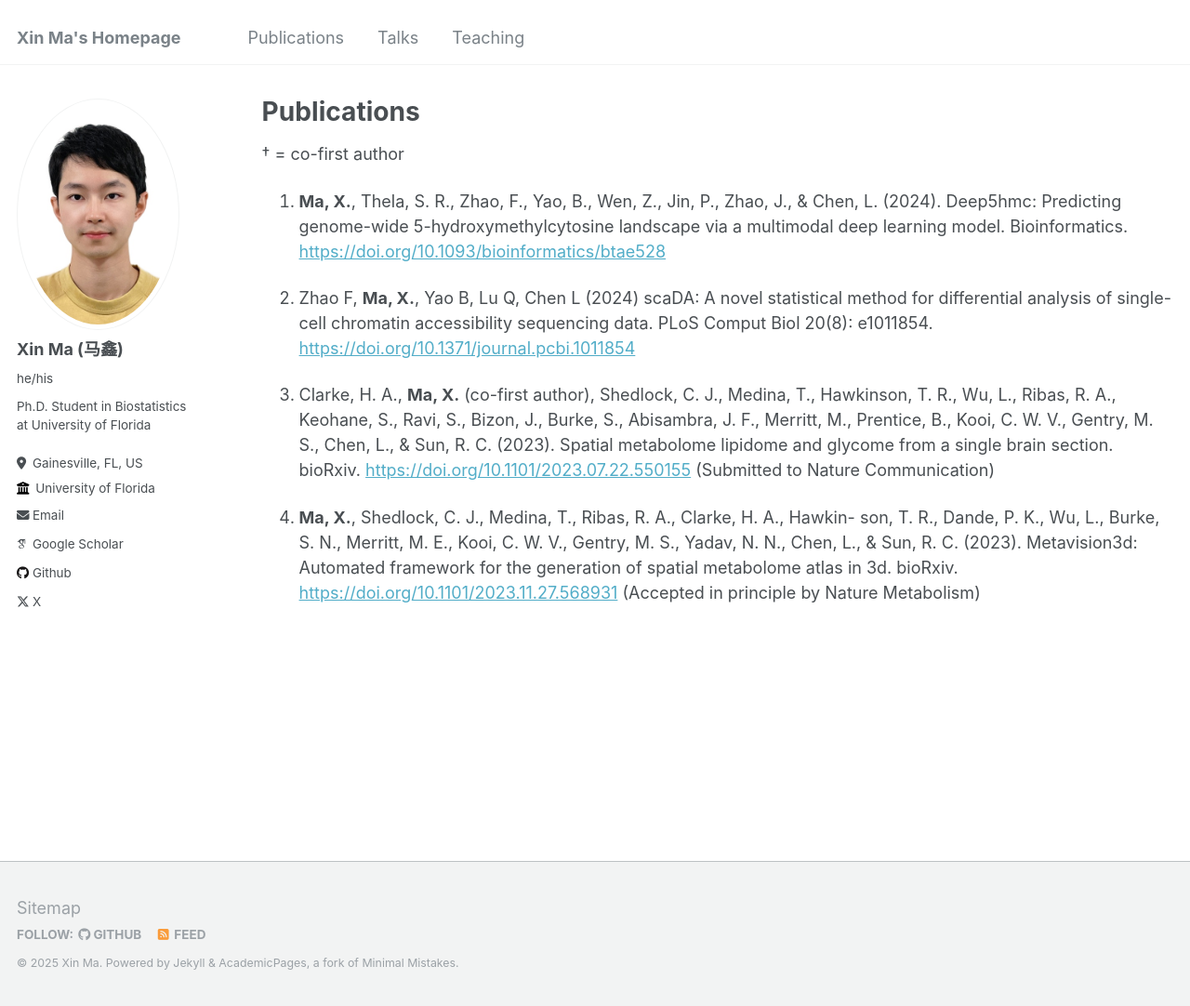
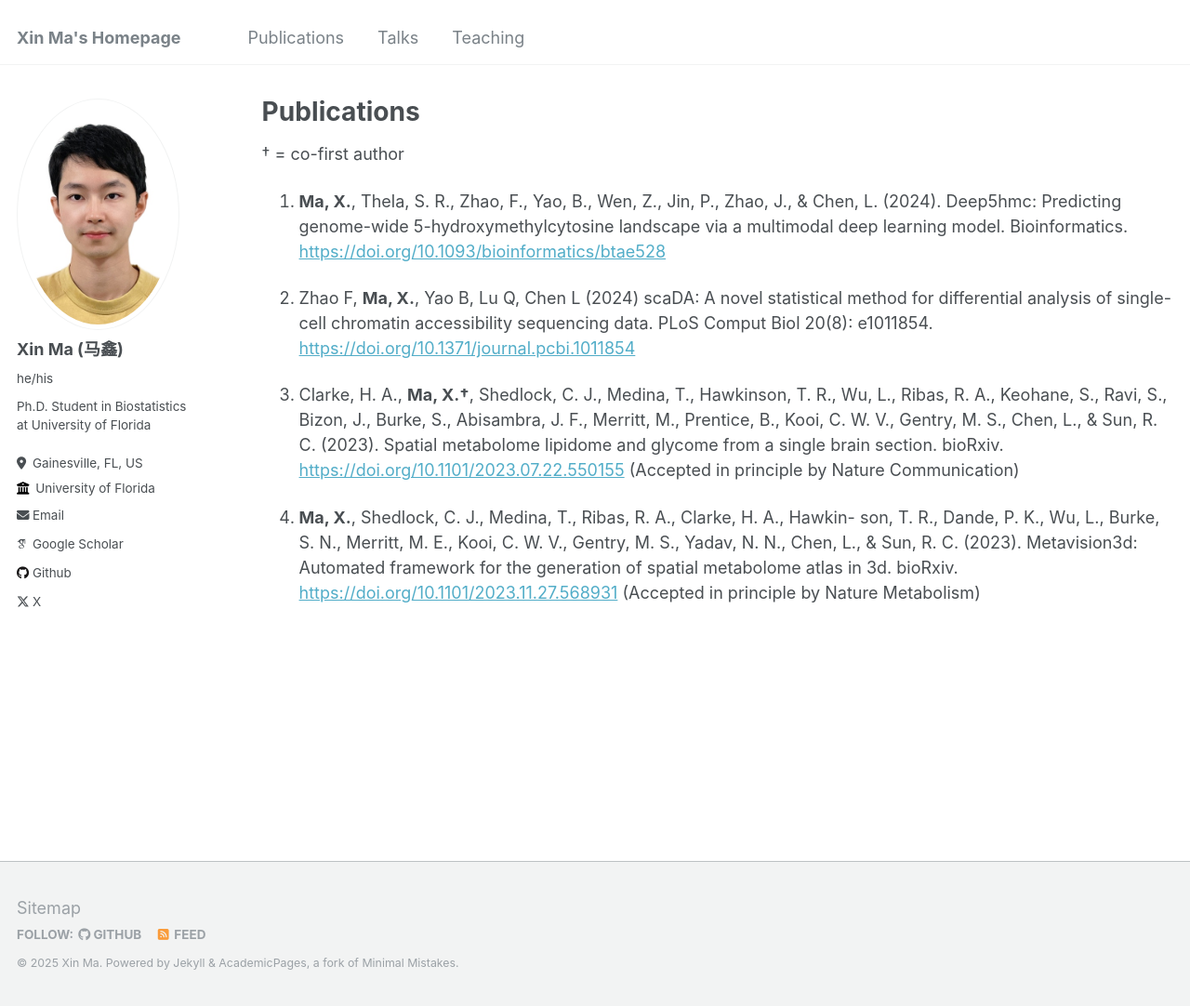
Before and after one commit to XinBiostats/xinbiostats.github.io, a Jekyll site: the page built from _pages/publications.md, in a window 1280 px wide and 1082 px high. Shown: the whole window at 93% size. Built offline with Jekyll 4.4.1, drawn with Linux system fonts in a browser that asks for light colours; some web fonts are replaced.

Commit message:
Update publications.md

```diff
--- a/_pages/publications.md
+++ b/_pages/publications.md
@@ -12,12 +12,12 @@ landscape via a multimodal deep learning model. Bioinformatics. <https://doi.org
 
 1. Zhao F, **Ma, X.**, Yao B, Lu Q, Chen L (2024) scaDA: A novel statistical method for differential analysis of single-cell chromatin accessibility sequencing data. PLoS Comput Biol 20(8): e1011854. <https://doi.org/10.1371/journal.pcbi.1011854>
 
-1. Clarke, H. A., **Ma, X.** (co-first author), Shedlock, C. J., Medina, T., Hawkinson, T. R., Wu, L.,
+1. Clarke, H. A., **Ma, X.†**, Shedlock, C. J., Medina, T., Hawkinson, T. R., Wu, L.,
 Ribas, R. A., Keohane, S., Ravi, S., Bizon, J., Burke, S., Abisambra,
 J. F., Merritt, M., Prentice, B., Kooi, C. W. V., Gentry, M. S., Chen, L.,
 & Sun, R. C. (2023). Spatial metabolome lipidome and glycome from
 a single brain section. bioRxiv. <https://doi.org/10.1101/2023.07.22.550155>
-(Submitted to Nature Communication)
+(Accepted in principle by Nature Communication)
 
 1. **Ma, X.**, Shedlock, C. J., Medina, T., Ribas, R. A., Clarke, H. A., Hawkin-
 son, T. R., Dande, P. K., Wu, L., Burke, S. N., Merritt, M. E., Kooi,
```
